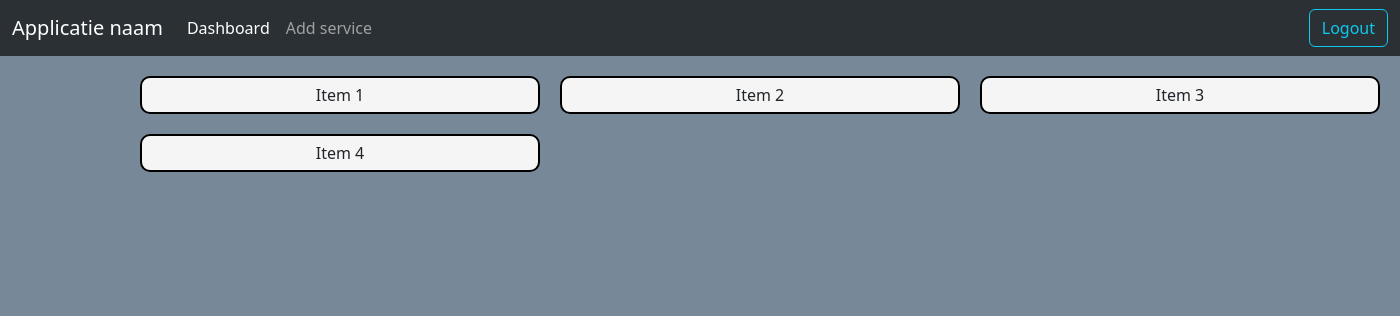
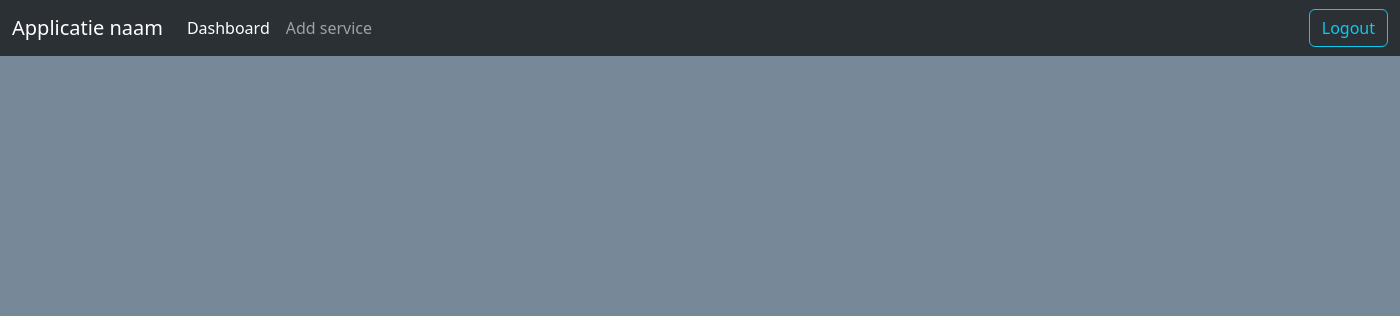
Before and after one commit to StefBuwalda/WebTech, a Flask app: page /dash/ in a window 1400 px wide. Shown: the top 316 px of the page. Run offline with Flask 3, Linux system fonts and the light colour scheme; the visitor is signed in with stand-in values (Sample User, id 1); data that the repository does not hold is empty.

Commit message:
more smol changes/cleanup

```diff
--- a/application/dash/templates/admin.html
+++ b/application/dash/templates/admin.html
@@ -7,9 +7,6 @@ Register
 {% block content %}
 <form class="bg-body-tertiary" method="POST">
     {{ form.hidden_tag() }}
-    {% if feedback="User succesfully added" %}
-        <p class="succes">{{feedback}}</p>
-    {% endif %}
     {% if feedback %}
     <p class="feedback">{{feedback}}</p>
     {% endif %}
--- a/application/dash/templates/dashboard.html
+++ b/application/dash/templates/dashboard.html
@@ -10,17 +10,5 @@
         URL: {{service["url"]}}
     </div>
     {% endfor %}
-    <div class="container-xxl">
-        Item 1
-    </div>
-    <div class="container-xxl">
-        Item 2
-    </div>
-    <div class="container-xxl">
-        Item 3
-    </div>
-    <div class="container-xxl">
-        Item 4
-    </div>
 </div>
 {%endblock%}
--- a/application/templates/base_template.html
+++ b/application/templates/base_template.html
@@ -1,6 +1,5 @@
 <!DOCTYPE html>
 <html lang="en">
-
 <head>
     <meta charset="UTF-8">
     <meta name="viewport" content="width=device-width, initial-scale=1.0">
@@ -12,16 +11,10 @@
         crossorigin="anonymous"></script>
     <title>{% block title %}{% endblock %}</title>
 </head>
-
 <body>
     <nav class="navbar sticky-top navbar-expand-lg bg-body-tertiary" data-bs-theme="dark">
         <div class="container-fluid">
             <a class="navbar-brand" href="{{url_for('index')}}">Applicatie naam</a>
-            <button class="navbar-toggler" type="button" data-bs-toggle="collapse"
-                data-bs-target="#navbarSupportedContent" aria-controls="navbarSupportedContent" aria-expanded="false"
-                aria-label="Toggle navigation">
-                <span class="navbar-toggler-icon"></span>
-            </button>
             <div class="collapse navbar-collapse" id="navbarSupportedContent">
                 <ul class="navbar-nav me-auto mb-2 mb-lg-0">
                     {% if current_user.is_authenticated %}
@@ -47,5 +40,4 @@
     {% block content %}
     {% endblock %}
 </body>
-
 </html>
```
